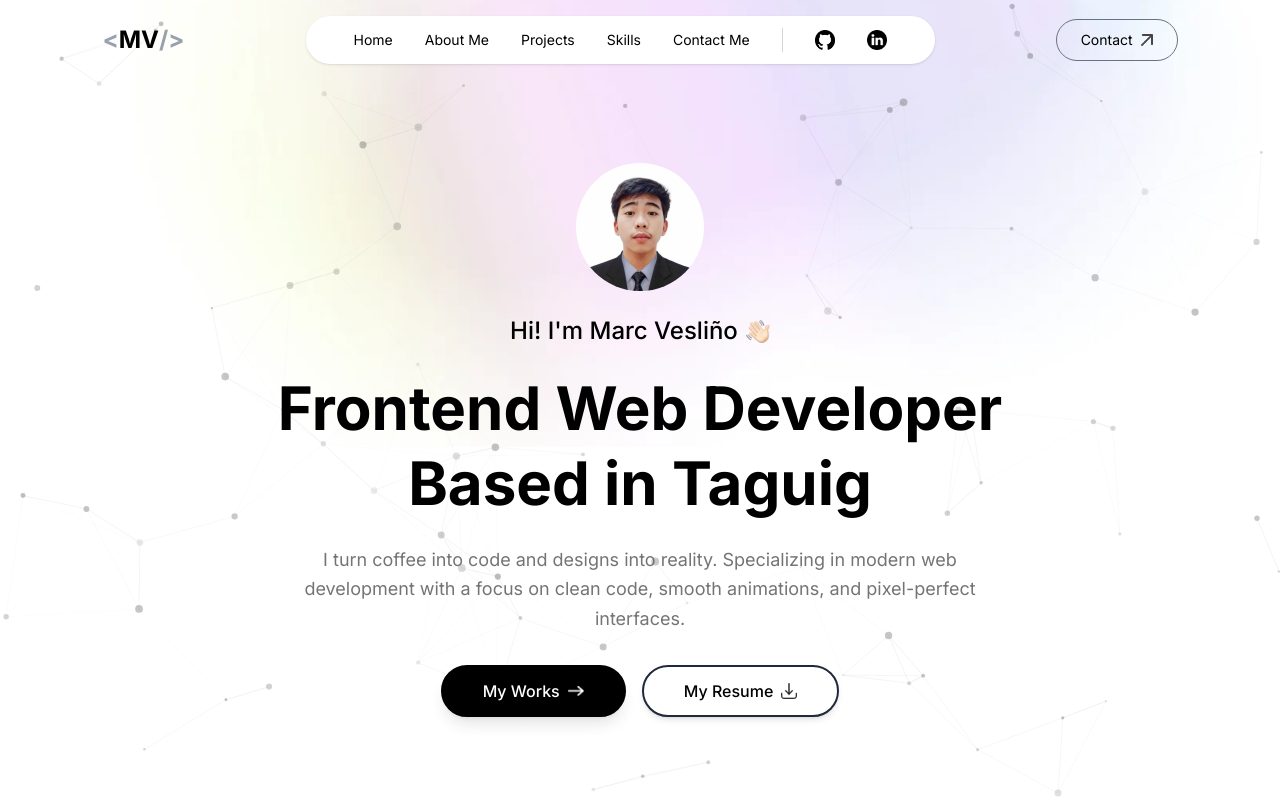
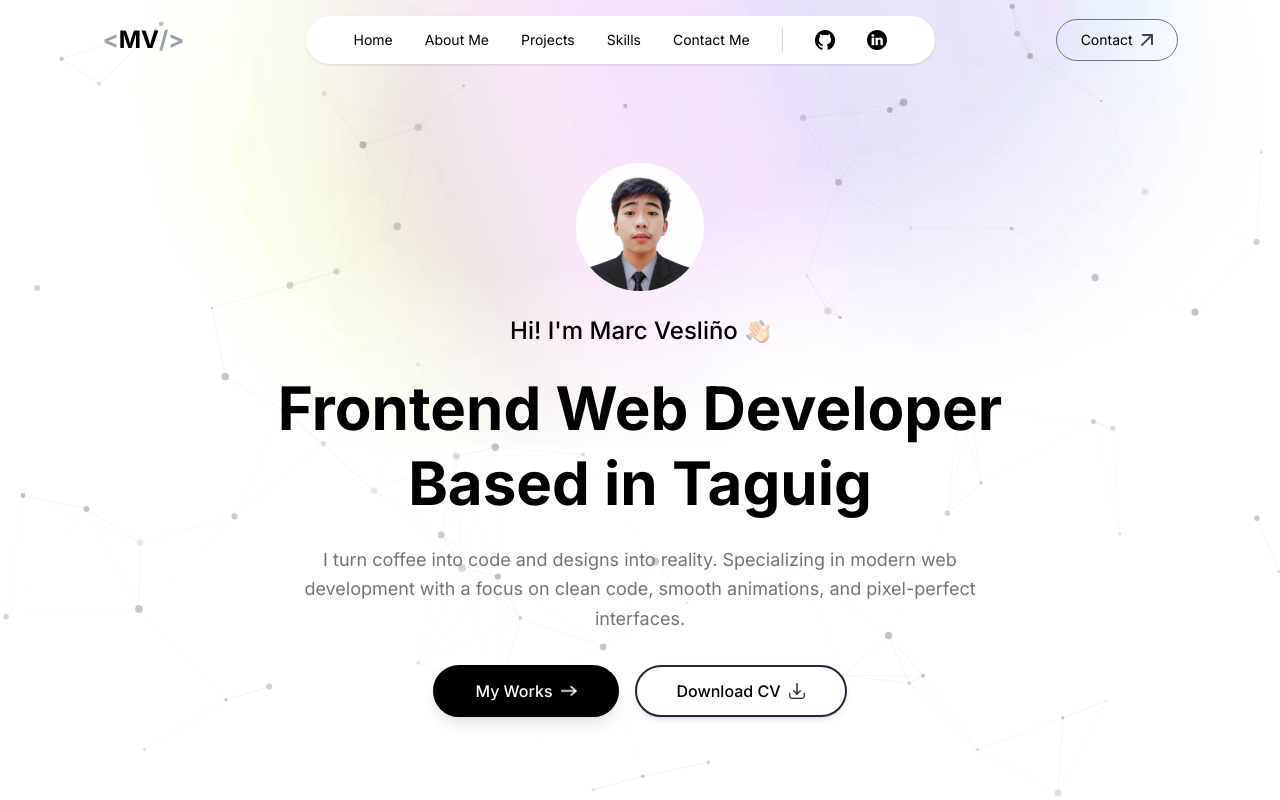
Before and after one commit to veslino-marc/portfolio-website, a Next.js app: page / in a window 1280 px wide. Shown: the top 800 px of the page. Built offline with nearby package versions, Linux system fonts and the light colour scheme.

Commit message:
fix the cv button and adjust it into the header

```diff
--- a/app/components/Header.tsx
+++ b/app/components/Header.tsx
@@ -80,11 +80,11 @@ const Header = () => {
             />
           </a>
           <a
-            href="/Resume.pdf"
+            href="/cv-veslino.pdf"
             download
             className="px-10 py-3 border-2 rounded-full border-gray-800 bg-white text-black flex items-center gap-2 hover:bg-gray-50 transition-all duration-300 font-medium shadow-md"
           >
-            My Resume
+            Download CV
             <Image
               src={assets.download_icon}
               alt="Download Icon"
```
Also changed, not shown: 1 other file (tests, documents, lock files or other folders).
